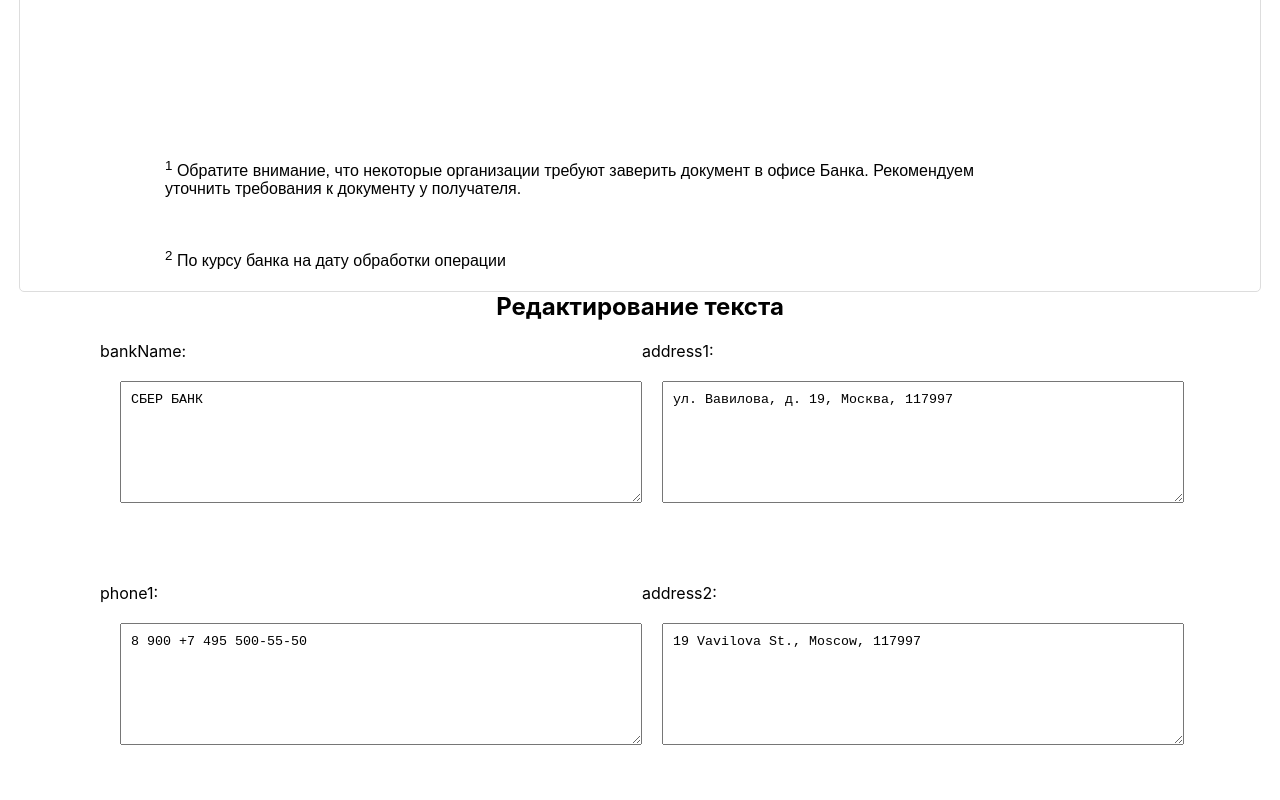
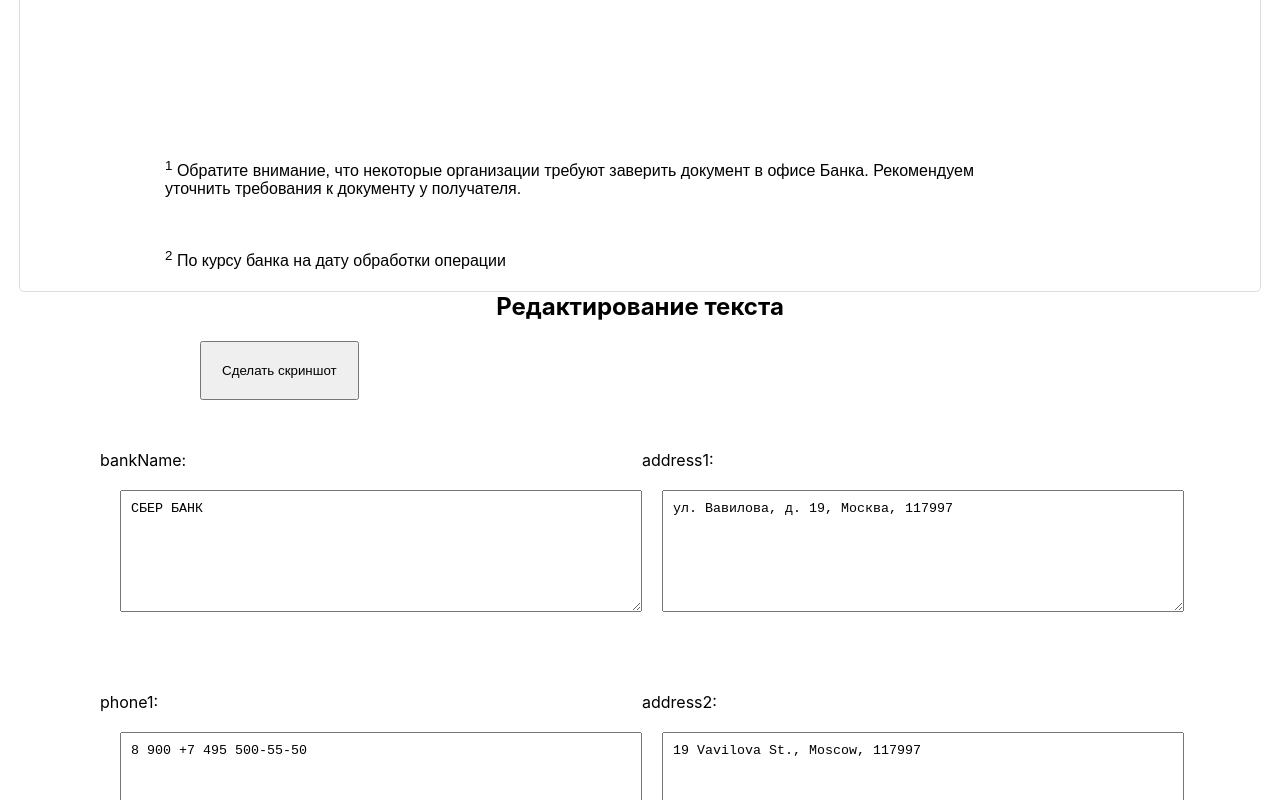
Before and after one commit to Chupserso/bank, a React (Create React App) app: page /document in a window 1280 px wide. Shown: the part 1266-2066 px from the top of the page. Built offline with nearby package versions, Linux system fonts and the light colour scheme.

Commit message:
1.08 bag fix(money color)

```diff
--- a/package.json
+++ b/package.json
@@ -6,6 +6,7 @@
     "@testing-library/jest-dom": "^5.17.0",
     "@testing-library/react": "^13.4.0",
     "@testing-library/user-event": "^13.5.0",
+    "html2canvas": "^1.4.1",
     "react": "^18.3.1",
     "react-dom": "^18.3.1",
     "react-router-dom": "^7.0.1",
--- a/src/components/doc/Doc.css
+++ b/src/components/doc/Doc.css
@@ -127,3 +127,8 @@
     margin: 0 auto;
     width: 1200px;
 }
+.doc-wrap button {
+    margin-left: 200px;
+    padding: 20px;
+    margin-bottom: 50px;
+}
--- a/src/components/doc/Doc.js
+++ b/src/components/doc/Doc.js
@@ -1,14 +1,28 @@
-import sberImg from "../../images/sberbank.logo_icon.svg";
+import sberImg from "../../images/sberbank.logo_icon.png";
 import signImg from "../../images/podp.png";
 import geoImg from "../../images/mesto.png";
 import phoneImg from "../../images/phone.png";
 import "./Doc.css";
+import html2canvas from 'html2canvas';
+import { useRef } from "react";
 
 export const Doc = ({documentContent, handleInputChange}) => {
+    const ToCaptureRef = useRef();
+
+    const captureScreenshot = ( ) => {
+        let canvasPromise = html2canvas ( ToCaptureRef . current , {
+          useCORS : true  // в случае, если в вашем приложении хранятся изображения
+         });
+        canvasPromise. then ( ( canvas )=> {
+          document . body . appendChild ( canvas );
+        });
+    }
+
+
     return (
         <div className="doc-wrap">
             <h1>Документ</h1>
-            <div className="document">
+            <div className="document" ref={ToCaptureRef}>
                 <div className="doc">
                     <div className="hat">
                         <div className="log">
@@ -71,6 +85,7 @@ export const Doc = ({documentContent, handleInputChange}) => {
                 </div>
             </div>
             <h2>Редактирование текста</h2>
+            <button onClick={captureScreenshot}>Сделать скриншот</button>
             <form className="edit-form">
                 {Object.keys(documentContent).map((field) => (
                     <label key={field}>
--- a/src/components/form/Form.js
+++ b/src/components/form/Form.js
@@ -236,7 +236,7 @@ export const Form = (props) => {
             />
             <label>Выбор цвета</label>
             <select onChange={(e) => setColor(e.target.value)} value={color}>
-                <option value="black">Black</option>
+                <option value="white">White</option>
                 <option value="green">Green</option>
                 <option value="gray">Gray</option>
             </select>
@@ -299,7 +299,7 @@ export const Form = (props) => {
 
                                     <label>Цвет:</label>
                                     <select onChange={(e) => updateSubItemField("color", e.target.value, sub.id)} value={sub.color}>
-                                        <option value="black">Black</option>
+                                        <option value="white">White</option>
                                         <option value="green">Green</option>
                                         <option value="gray">Gray</option>
                                     </select>
--- a/src/components/subItem/SubItem.css
+++ b/src/components/subItem/SubItem.css
@@ -26,6 +26,9 @@
 .money-black {
     color: #000;
 }
+.money-white {
+    color: #fff;
+}
 .money-gray {
     color: #797979;
 }
```
Also changed, not shown: src/images/sberbank.logo_icon.png (added), 1 other file (tests, documents, lock files or other folders).
